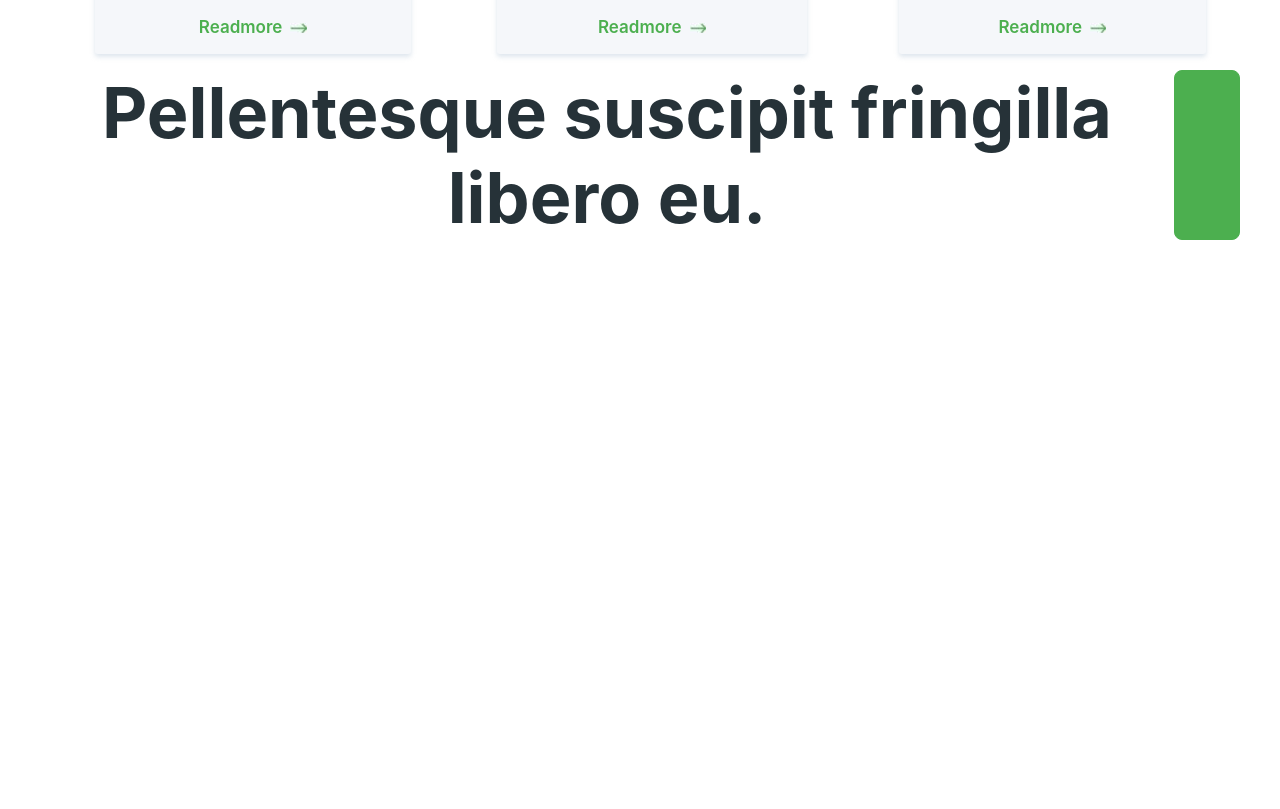
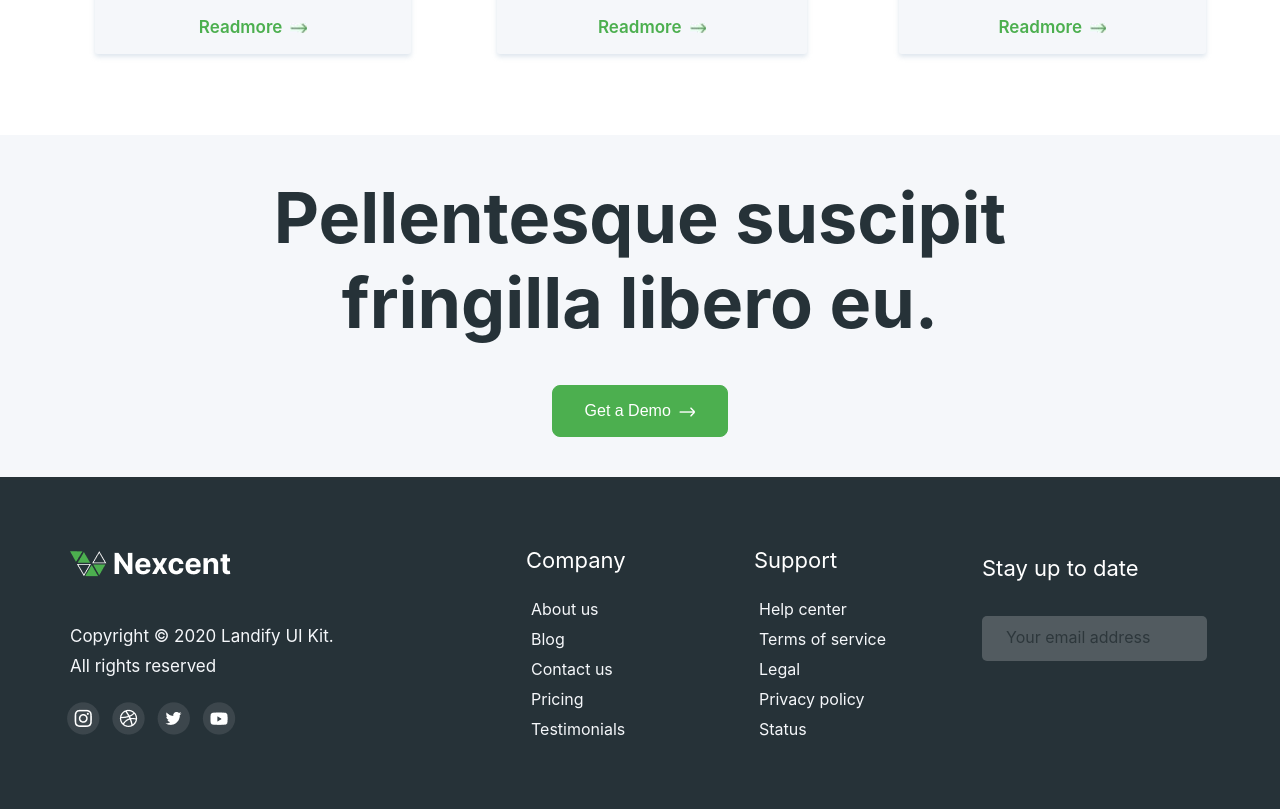
Before and after one commit to yeasminaramony/Landing-page-one, a plain HTML site: page index.html in a window 1280 px wide. Shown: the part 3719-4528 px from the top of the page. Before the commit the page ends 3959 px from the top, so only its background shows below. Drawn offline with Linux system fonts and the light colour scheme.

Commit message:
Project-complete

```diff
--- a/index.html
+++ b/index.html
@@ -260,14 +260,63 @@
 
     <section class="libero-sec">
         <div class="container">
-                <div class="row">
-                    <div class="libero-title">
-                        <h1>Pellentesque suscipit fringilla libero eu.</h1>
-                        <button></button>
+            <div class="row">
+                <div class="olibero-title">
+                    <h1>Pellentesque suscipit <br>fringilla libero eu.</h1>
+                </div>
+            </div>
+            <div class="row">
+                <button class="libero-button">Get a Demo<img src="Assets/images/image (2).png" alt=""></button>
+            </div>
+        </div>
+    </section>
+
+    <footer class="footer-bg-color">
+        <div class="container">
+            <div class="row">
+                <div class="col-40">
+                    <div class="footer-logo">
+                        <img src="Assets/images/footer-logo.png" alt="">
+                        <div class="copyright">
+                            <p>Copyright © 2020 Landify UI Kit.</p>
+                            <p>All rights reserved</p>
+                        </div>
+                        <div class="icons">
+                            <img src="Assets/images/icon1.png" alt="">
+                            <img src="Assets/images/icon2.png" alt="">
+                            <img src="Assets/images/icon3.png" alt="">
+                            <img src="Assets/images/icon4.png" alt="">
+                        </div>
                     </div>
+                </div>
+                <div class="col-20">
+                    <div class="footer-menu">
+                        <h1>Company</h1>
+                        <h3>About us</h3>
+                        <h3>Blog</h3>
+                        <h3>Contact us</h3>
+                        <h3>Pricing</h3>
+                        <h3>Testimonials</h3>
+                    </div>
+                </div>
+                <div class="col-20">
+                    <div class="footer-menu">
+                        <h1>Support</h1>
+                        <h3>Help center</h3>
+                        <h3>Terms of service</h3>
+                        <h3>Legal</h3>
+                        <h3>Privacy policy</h3>
+                        <h3>Status</h3>
+                    </div>
+                </div>
+                <div class="col-20">
+                    <div class="footer-form">
+                        <h1>Stay up to date</h1>
+                        <input type="text" id="name" name="name" placeholder="Your email address">
+                     </div>
                 </div>
             </div>
         </div>
-    </section>
+    </footer>
 </body>
 </html>
--- a/style.css
+++ b/style.css
@@ -375,14 +375,99 @@ button.tim-smith-button {
     font-weight: 600;
 }
 
-.libero-title h1 {
+.olibero-title {
+    display: flex;
+    flex-direction: column;
+    margin: auto;
+}
+
+.olibero-title h1 {
     color: var(--neutral-black, #263238);
     text-align: center;
     font-family: Inter;
     font-size: 70px;
 }
 
-.libero-title {
+button.libero-button {
     display: flex;
     margin: auto;
+    margin-top: 40px;
 }
+
+section.libero-sec {
+    background: #F5F7FA;
+    margin-top: 145px;
+    padding: 40px;
+}
+
+button.libero-button img {
+    margin-top: 5px;
+}
+
+footer.footer-bg-color {
+    background: #263238;
+    padding: 70px;
+}
+
+.col-20{
+    width: 20%;
+}
+
+.copyright {
+    color: var(--neutral-silver, #F5F7FA);
+    font-family: Inter;
+    font-size: 17px;
+    font-style: normal;
+    font-weight: 400;
+    margin-top: 40px;
+    margin-bottom: 21px;
+    line-height: 30px;
+}
+
+.icons {
+    display: flex;
+    gap: 12px;
+    margin-left: -3px;
+}
+
+.footer-menu h1 {
+    color: var(--neutral-white, #FFF);
+    font-family: Inter;
+    font-size: 22px;
+    font-weight: 400;
+    margin-bottom: 26px;
+}
+
+.footer-menu h3 {
+    color: var(--neutral-silver, #F5F7FA);
+    font-family: Inter;
+    font-size: 16px;
+    font-weight: 400;
+    margin-top: 10px;
+    margin-left: 5px;
+}
+
+.footer-form h1 {
+    color: var(--neutral-white, #FFF);
+    font-family: Inter;
+    font-size: 22px;
+    font-weight: 400;
+    margin-bottom: 35px;
+}
+
+input#name {
+    padding: 15px 24px;
+    border-radius: 5px;
+    opacity: 0.2;
+    background: var(--default-white, #fff);
+    border: none;
+    margin-bottom: 70px;
+}
+
+
+input[type="text"]::placeholder,
+input[type="email"]::placeholder {
+    color: var(--text-gray-300, #4b4b4b);
+font-family: Inter;
+font-size: 16px;
+}
```
Also changed, not shown: Assets/images/footer-logo.png (added), Assets/images/icon1.png (added), Assets/images/icon2.png (added), Assets/images/icon3.png (added), Assets/images/icon4.png (added).
